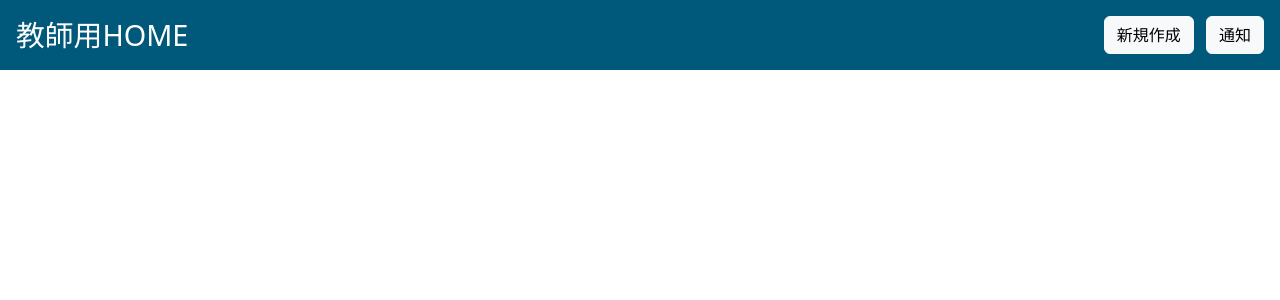
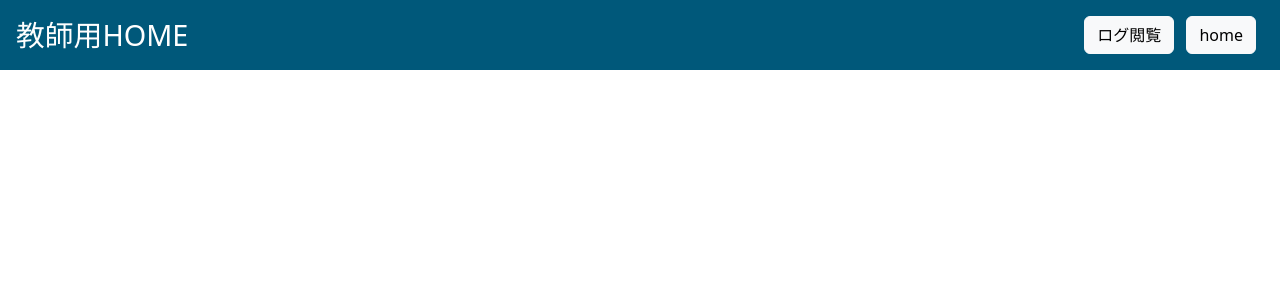
Before and after one commit to sumina10/nittc2025-j4exp-3, a Django app: template task/templates/task/teacher_base.html in a window 1280 px wide. Shown: the top 300 px of the page. Run offline with Django 5.2, Linux system fonts and the light colour scheme; the template is opened without the code that fills it, so the values that code supplies are empty; parts of the project's set-up code (start-up, migrations or seed data) failed here and were passed over; some libraries are stand-ins or nearby versions.

Commit message:
teacherbaseのbuttonにリンク遷移機能追加

```diff
--- a/task/templates/task/teacher_base.html
+++ b/task/templates/task/teacher_base.html
@@ -75,8 +75,8 @@
         <h1>教師用HOME</h1>
         <div>
             {% block header_button %}
-            <button class="btn btn-light me-2">新規作成</button>
-            <button class="btn btn-light">通知</button>
+            <a href="{% url 'teacher-log' %}" class="btn btn-light me-2">ログ閲覧</a>
+            <a href="{% url 'teacher-home' %}" class="btn btn-light me-2">home</a>
             {% endblock %}
         </div>
     </div>
```
